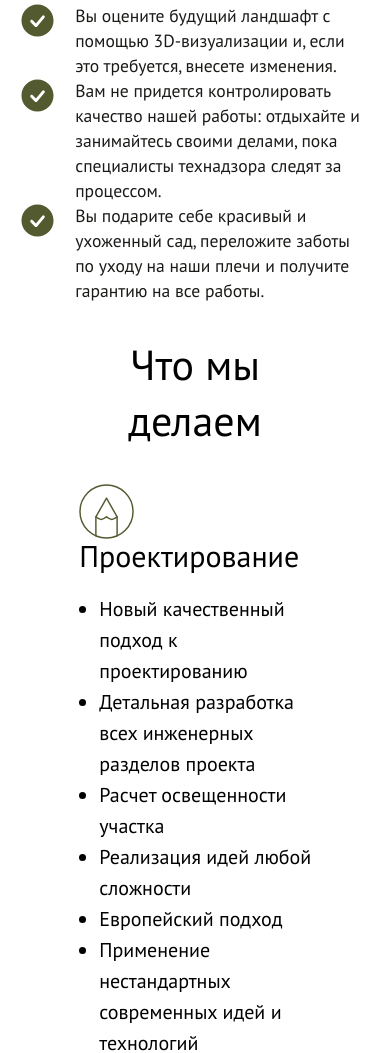
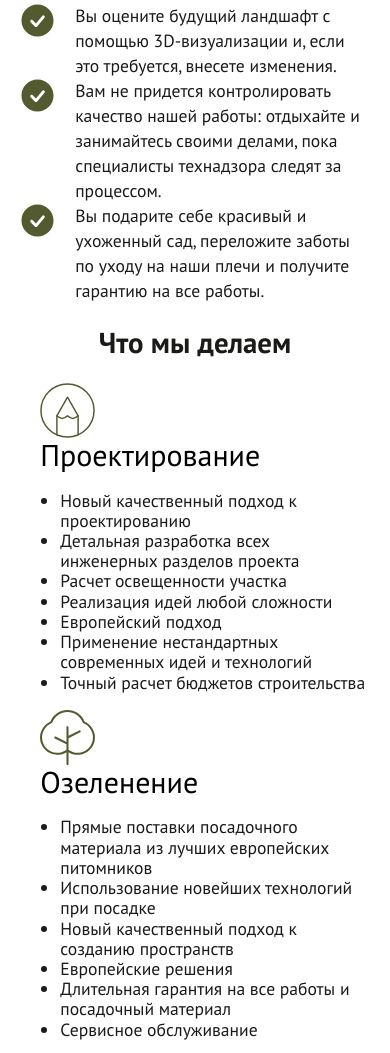
Before and after one commit to Victoria-V-V/week7_website, a plain HTML site: page index.html in a window 390 px wide. Shown: the part 2422-3475 px from the top of the page. Drawn offline with Linux system fonts and the light colour scheme.

Commit message:
Added scope + mobile (draft)

```diff
--- a/assets/styles/scss/_typography.scss
+++ b/assets/styles/scss/_typography.scss
@@ -44,6 +44,28 @@ h1 {
     }
 }
 
+h2 {
+    font-size: 3.4rem;
+    color: $text-dark-color;
+    font-weight: $font-bold;
+
+    @media (max-width: breakpoint-var(xl)) {
+        font-size: 3.0rem;
+    }
+
+
+    @media (max-width: breakpoint-var(md)) {
+        font-size: 2.3rem;
+    }
+
+    @media (max-width: breakpoint-var(sm)) {
+        font-size: 1.8rem;
+    }
+
+    @media (max-width: breakpoint-var(xsm)) {
+        font-size: 1.5rem;
+    }
+}
 
 h3 {
     font-size: 3rem;
--- a/assets/styles/scss/blocks/_scope.scss
+++ b/assets/styles/scss/blocks/_scope.scss
@@ -1,7 +1,9 @@
+//todo потом переписать нормально:)
+
 .scope {
     max-width: 1720px;
     margin: 0 auto;
-    padding: 2rem 15.2% 0 15.2%;
+    padding: 2rem 5.2% 0 5.2%;
 
 
     &__container {
@@ -19,9 +21,6 @@
 }
 
 .scope__title {
-    font-size: 42px;
-    line-height: 56px;
-    font-weight: normal;
     text-align: center;
 }
 
@@ -40,15 +39,12 @@
     justify-content: space-evenly;
     padding-left: 20px;
     font-size: 30px;
+
+    @media (max-width: breakpoint-var(xsm)) {
+        font-size: 22px;
+    }
+
 }
-
-.scope-project__list,
-.scope-green__list,
-.scope-landscaping__list {
-    font-size: 20px;
-    line-height: 31px;
-}
-
 
 .scope__button {
     padding-top: 50px;
--- a/index.html
+++ b/index.html
@@ -182,7 +182,7 @@
                         Проектирование
                     </div>
 
-                    <ul class="scope-project__list">
+                    <ul class="scope-project__list text-desc">
                         <li>Новый качественный подход к проектированию</li>
                         <li>Детальная разработка всех инженерных разделов проекта</li>
                         <li>Расчет освещенности участка</li>
@@ -200,7 +200,7 @@
                         Озеленение
                     </div>
 
-                    <ul class="scope-green__list">
+                    <ul class="scope-green__list text-desc">
                         <li>Прямые поставки посадочного материала из лучших европейских питомников</li>
                         <li>Использование новейших технологий при посадке</li>
                         <li>Новый качественный подход к созданию пространств</li>
@@ -216,7 +216,7 @@
                         Благоустройство
                     </div>
 
-                    <ul class="scope-landscaping__list">
+                    <ul class="scope-landscaping__list text-desc">
                         <li>Все виды строительно-монтажных работ по благоустройству</li>
                         <li>Инновационные решения</li>
                         <li>Длительная гарантия на все работы</li>
```
Also changed, not shown: assets/styles/css/main.css, 1 other file.
